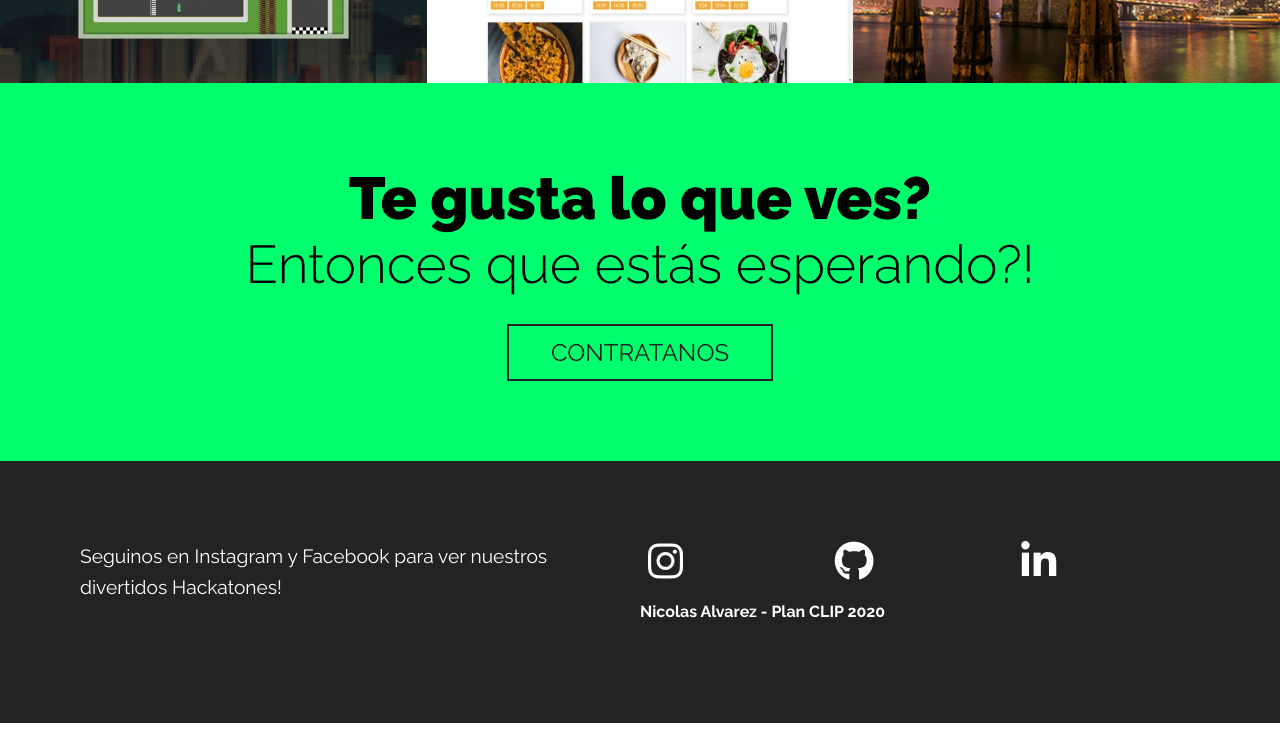
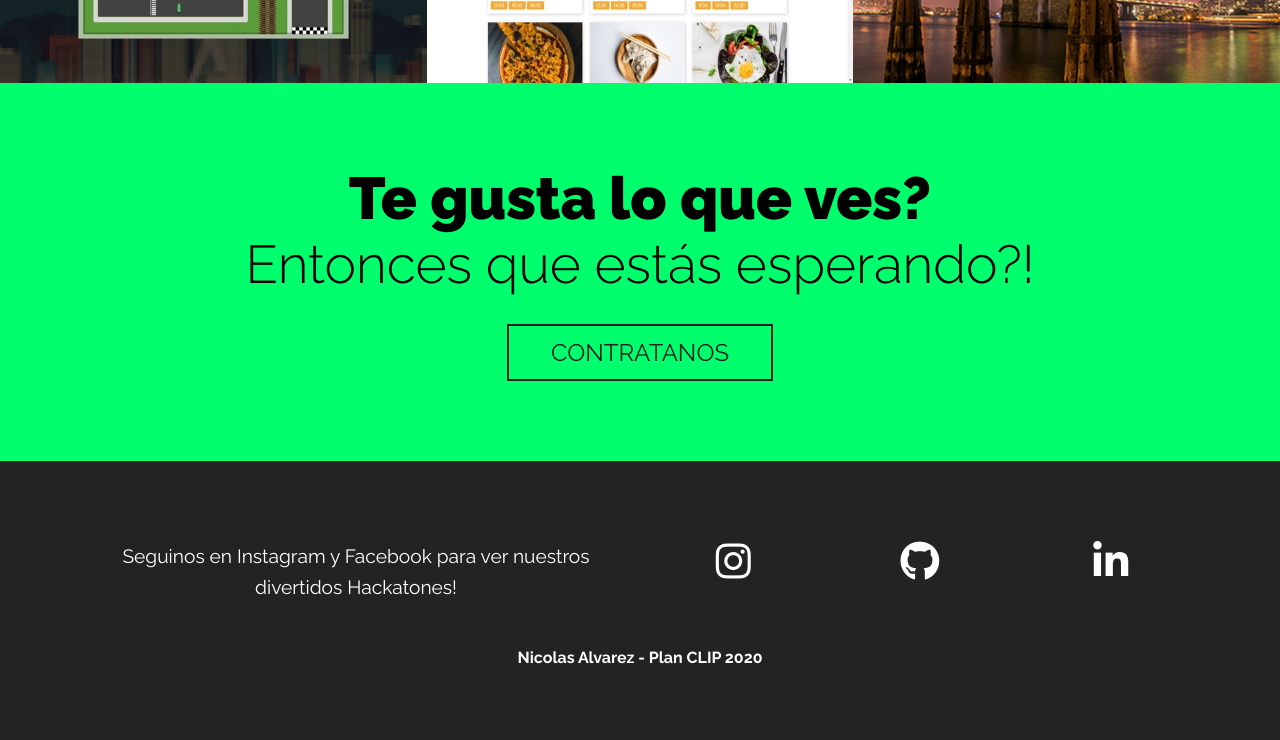
Before and after one commit to NiAlvarez/CLIPweb, a website: page index.html in a window 1280 px wide. Shown: the part 2057-2797 px from the top of the page. Drawn offline with nearby package versions, Linux system fonts and the light colour scheme.

Commit message:
Segundo commit con correciones en footer

```diff
--- a/css/styles.css
+++ b/css/styles.css
@@ -43,7 +43,6 @@ footer::after {
 
 [class^=col-] {
 	width: 100%;
-	margin-top: 1em;
 }
 
 [class^=col-]:first-child {
@@ -115,7 +114,7 @@ p:last-of-type {
 	font-size: 2.5rem;
 	margin-bottom: 1.5em;
 	font-weight: 900;
-	margin-top: 1em;
+	margin-top: 0em;
 }
 
 .title span {
@@ -405,6 +404,14 @@ nav a:focus {
 footer {
 	background: #232323;
 	color: #fff;
-	text-align: left;
+	text-align: center;
 	padding: 5em 0;
 }
+
+.firmaDigital{
+	margin-top: 50px;
+}
+
+.footerP{
+	margin-bottom: 50px;
+}
--- a/index.html
+++ b/index.html
@@ -100,7 +100,9 @@
 <footer>
 	<div id="contactMe" class="container">
 		<div class="col-3">
-			<p>Seguinos en Instagram y Facebook para ver nuestros divertidos Hackatones!</p>
+			<p class="footerP">Seguinos en Instagram y Facebook para ver nuestros divertidos Hackatones!</p>
+			<br>
+			<br>
 		</div>
 
 		<div class="col-1">
@@ -113,13 +115,15 @@
 		</div>
 			<div class="col-1">
 		<a href="https://www.linkedin.com/in/nicolas-alvarez-dev/"><i class="fab fa-linkedin-in iconos"></i></a>
-		</div>
-		<div class="row">
-			<div class="col-3 yo">
-				<h4>Nicolas Alvarez - Plan CLIP 2020</h4>
-			</div>
-		</div>
 	</div>
+	</div>
+	<br>
+	<br>
+	<br>
+	<div class="firmaDigital">
+		<h4>Nicolas Alvarez - Plan CLIP 2020</h4>
+	</div>
+
 </footer>
 
 
```
